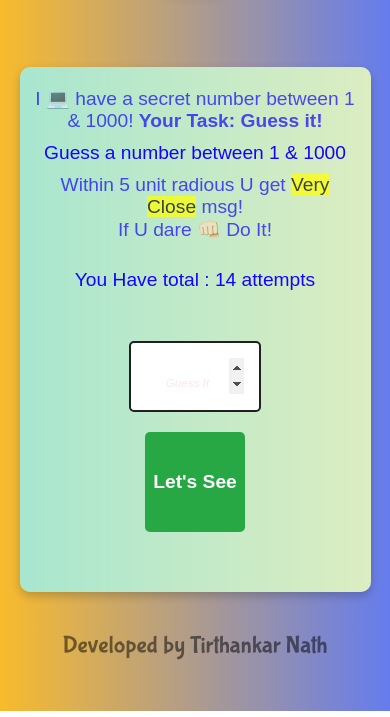
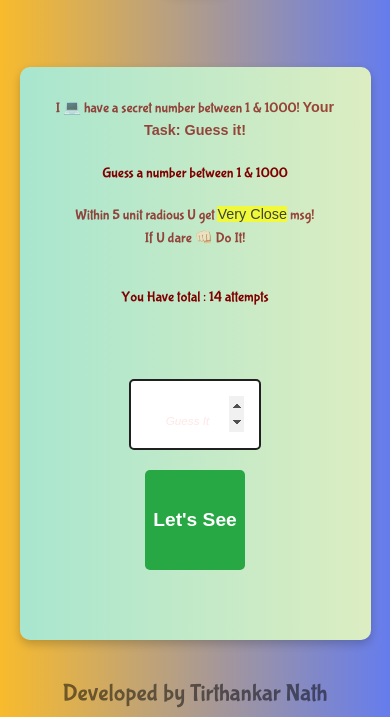
Before and after one commit to nath-99/Guessing-Game, a plain HTML site: page index.html in a window 390 px wide. Shown: the part 133-850 px from the top of the page. Drawn offline with Linux system fonts and the light colour scheme; a web font is replaced by a local one.

Commit message:
Update Style.css

```diff
--- a/Style.css
+++ b/Style.css
@@ -73,6 +73,17 @@ body {
 
 .container:hover {
   transform: scale(1.02); /* Slight zoom on hover */
+}
+
+.container p {
+  width: 90%; /* Limit paragraph width for better readability */
+  margin: 10px auto; /* Add spacing between paragraphs */
+  text-align: center; /* Center-align text */
+  font-size: 1.2rem; /* Default font size */
+  line-height: 1.5; /* Improve readability with proper line spacing */
+  word-wrap: break-word; /* Ensure long words or content wrap correctly */
+  color: #800000; /* Maroon color for the text */
+  font-family: 'Bubblegum Sans', cursive;
 }
 
 
@@ -193,6 +204,19 @@ input[type="number"]::placeholder {
   margin-bottom: 20px;
 }
 
+/* Responsive adjustments for smaller screens */
+@media (max-width: 768px) {
+  .container p {
+      font-size: 1rem; /* Reduce font size for medium screens */
+  }
+}
+
+@media (max-width: 480px) {
+  .container p {
+      font-size: 0.9rem; /* Further reduce font size for small screens */
+  }
+}
+
 @media (max-width: 480px) {
   .container {
       width: 90%; /* Ensure it's not too wide on mobile devices */
```
